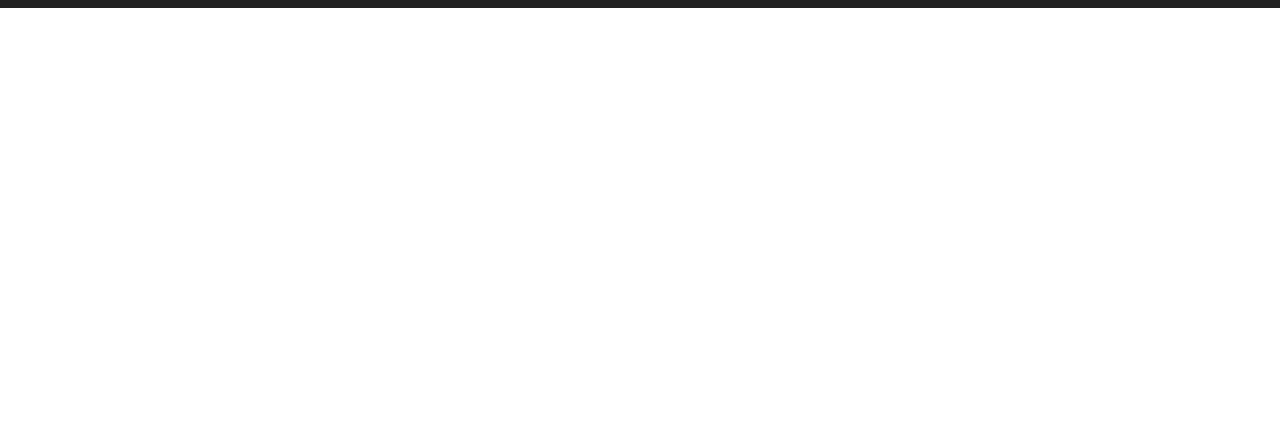
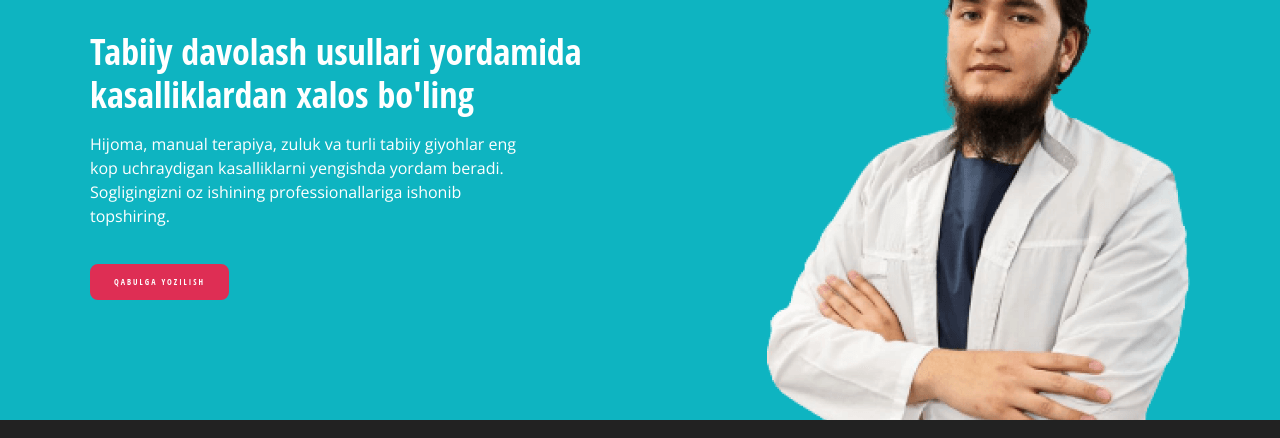
Before and after one commit to Anvarovuz/Ansormed, a plain HTML site: page index.html in a window 1280 px wide. Shown: the part 188-626 px from the top of the page. Drawn offline with nearby package versions, Linux system fonts and the light colour scheme.

Commit message:
add hero

```diff
--- a/css/styles.css
+++ b/css/styles.css
@@ -6,7 +6,7 @@
 body {
   padding: 0;
   margin: 0;
-  font-family: "Open Sans", "Arial", sans-serif;
+  font-family: "Open Sans", "Arial",  "Open Sans",sans-serif;
   font-size: 16px;
   line-height: 1.5;
   color: #444;
@@ -72,7 +72,7 @@ body {
 
 .site-logo-img {
   margin-right: 16px;
-  background-repeat: 50%;
+border-radius: 50%;
 }
 
 /* SITENAV */
@@ -130,7 +130,7 @@ body {
   border: 2px solid #de2e54;
   border-radius: 8px;
   font-size: 8px;
-  font-family: "Open Sans Condensed", "Arial", "San-serif";
+  font-family: "Open Sans Condensed", "Open Sans", "Arial", "San-serif";
   letter-spacing: 2px;
   background-color: #de2e54;
   color: #fff;
@@ -149,6 +149,52 @@ body {
   opacity: 0.6;
 }
 
+.main-link-solid:hover {
+  border-color: transparent;
+  background-color: rgba(222, 46, 84, 0.8);
+color: #fff;
+}
+
+.main-link-solid:active {
+  background-color: rgba(222, 46, 84, 0.6);
+  opacity: 1;
+}
+
+/* HERO  */
+.hero {
+  background-color: #0EB4C1;
+  color: #fff;
+}
+
+.hero-container {
+  display: flex;
+  justify-content: space-between;
+}
+
+.hero-content {
+  width: 500px;
+  padding-top: 120px;
+  padding-bottom: 120px;
+}
+
+.hero-heading {
+  margin-top: 0;
+  margin-bottom: 16px;
+  font-family: "Open Sans Condensed", "Open Sans", "Arial", San sarif;
+  font-size: 36px;
+  line-height: 1.2;
+}
+
+.hero-text {
+  width: 440px;
+  margin-top: 0;
+  margin-bottom: 36px;
+}
+
+.hero-img {
+  align-self: flex-end;
+}
+
 /* SITE FOOTER  */
 
 .site-footer {
--- a/index.html
+++ b/index.html
@@ -10,7 +10,7 @@
 <link rel="preconnect" href="https://fonts.gstatic.com" crossorigin>
 <link href="https://fonts.googleapis.com/css2?family=Open+Sans:ital,wght@0,300..800;1,300..800&display=swap" rel="stylesheet">
 
-  <!-- Css  -->
+  <!-- Css Styles  -->
   <link rel="stylesheet" href="css/normalize.css">
   <link rel="stylesheet" href="css/styles.css">
   <title>Ansormed</title>
@@ -41,6 +41,20 @@
     </div>
    </header>
 
+   <!-- MAIN-CONTENT  -->
+   <main>
+    <section class="hero">
+      <div class="hero-container container">
+        <div class="hero-content">
+          <h2 class="hero-heading">Tabiiy davolash usullari yordamida kasalliklardan xalos bo'ling</h2>
+          <p class="hero-text">Hijoma, manual terapiya, zuluk va turli tabiiy giyohlar eng kop uchraydigan kasalliklarni yengishda yordam beradi. Sogligingizni oz ishining professionallariga ishonib topshiring.</p>
+          <a href="" class="main-link main-link-solid">Qabulga yozilish</a>
+        </div>
+        <img class="hero-img" src="img/hero-img.png" alt="Tabib" width="423" height="504" srcset="img/hero-img.png 1x img/hero-img@2x.png 2x">
+      </div>
+    </section>
+   </main>
+
    <!-- SITE FOOTER -->
    <footer class="site-footer">
     <div class="site-footer-container container">
```
Also changed, not shown: img/hero-img.png (added), img/hero-img@2x.png (added).
